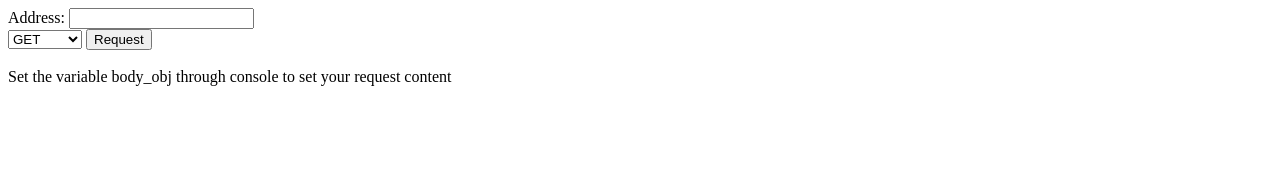
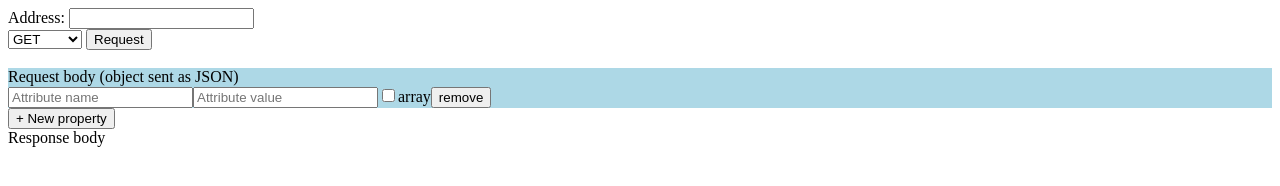
Before and after one commit to FemenSB/REST_interface, a plain HTML site: page index.html in a window 1280 px wide. Drawn offline with Linux system fonts and the light colour scheme.

Commit message:
Edit body object through web interface

```diff
--- a/index.html
+++ b/index.html
@@ -14,8 +14,20 @@
     </select>
     <button type="button" id="send_button">Request</button>
 
+    <br><br>
+
+    <div>
+      <div id="obj_div" style="width:100%;background-color:lightblue;">
+        Request body (object sent as JSON)
+        <br>
+      </div>
+      <button type="button" id="new_prop_button">+ New property</button>
+      <div id="res_div" style="width:100%;">
+        Response body
+      </div>
+    </div>
+
     <script src="./rest.js"></script>
-    <br><br>
-    Set the variable body_obj through console to set your request content
+    <script src="./obj_edit.js"></script>
   </body>
 </html>
--- /dev/null
+++ b/obj_edit.js
@@ -0,0 +1,87 @@
+const obj_div = document.getElementById('obj_div');
+const new_prop_button = document.getElementById('new_prop_button');
+var properties = [];
+
+function property(name, value, checker, label, button, index) { // Object for the body's properties input
+  // DOM elements:
+  this.name = name;
+  this.value = value;
+  this.checker = checker;
+  this.label = label;
+  this.button = button;
+  this.br = document.createElement('br');
+  // This object's index in the properties[] array:
+  this.index = index;
+  // Reference to self so the button's callback can access the object's functions outside of its scope:
+  const self = this;
+
+  this.setAttributes = () => { // Set DOM elements
+    this.name.type = 'text';
+    this.name.placeholder = 'Attribute name';
+    this.value.type = 'text';
+    this.value.placeholder = 'Attribute value';
+    this.checker.id = 'check_' + this.index;
+    this.checker.type = 'checkbox';
+    this.label.for = 'check_' + this.index;
+    this.label.innerHTML = 'array';
+    this.button.innerHTML = 'remove';
+    this.button.addEventListener('click', this.remove_prop);
+  };
+
+  this.addToDocument = () => { // Append all its DOM elements to the document
+    obj_div.appendChild(this.name);
+    obj_div.appendChild(this.value);
+    obj_div.appendChild(this.checker);
+    obj_div.appendChild(this.label);
+    obj_div.appendChild(this.button);
+    obj_div.appendChild(this.br);
+  };
+
+  this.removeFromDocument = () => { // Remove all its DOM elements from the document
+    this.name.remove();
+    this.value.remove();
+    this.checker.remove();
+    this.label.remove();
+    this.button.remove();
+    this.br.remove();
+  };
+
+  this.updateIndex = (index) => { // Set its own index
+    this.index = index;
+    this.checker.id = 'check_' + this.index;
+    this.label.for = 'check_' + this.index;
+  };
+
+  this.remove_prop = () => { // Delete itself, removing DOM elements and references to this object
+    self.removeFromDocument();
+    for(let i = this.index + 1; i < properties.length; i++) {
+      properties[i].updateIndex(properties[i].index - 1); // Update the index of every object after this in the properties[] array
+    }
+    properties.splice(this.index, 1); // Remove itself from properties[]
+  };
+
+}
+
+function new_prop() {
+  // Instantiate a new property object and add it to properties[]
+  properties.push(new property(document.createElement('input'), document.createElement('input'),
+                               document.createElement('input'), document.createElement('label'),
+                               document.createElement('button'), properties.length));
+
+  properties[properties.length - 1].setAttributes(); // Set DOM elements
+  properties[properties.length - 1].addToDocument(); // Add DOM elements to document
+}
+
+new_prop_button.addEventListener('click', new_prop);
+
+function generateObj() { // Create and return the object defined by this interface
+  obj = {};
+
+  properties.forEach((prop) => {
+    obj[prop.name.value] = prop.value.value;
+  });
+
+  return obj;
+}
+
+new_prop();
--- a/rest.js
+++ b/rest.js
@@ -2,10 +2,7 @@ const address_input = document.getElementById('address_input');
 const method_select = document.getElementById('method_select');
 const send_button = document.getElementById('send_button');
 
-var body_obj = {
-    title: 'A Dream of Spring',
-    author: 'George R. R. Martin'
-  };
+var body_obj = {};
 
 const methods = {
   GET: async () => {
@@ -47,5 +44,6 @@ const methods = {
 };
 
 send_button.addEventListener('click', (e) => {
+  body_obj = generateObj();
   methods[method_select.value]();
 });
```
